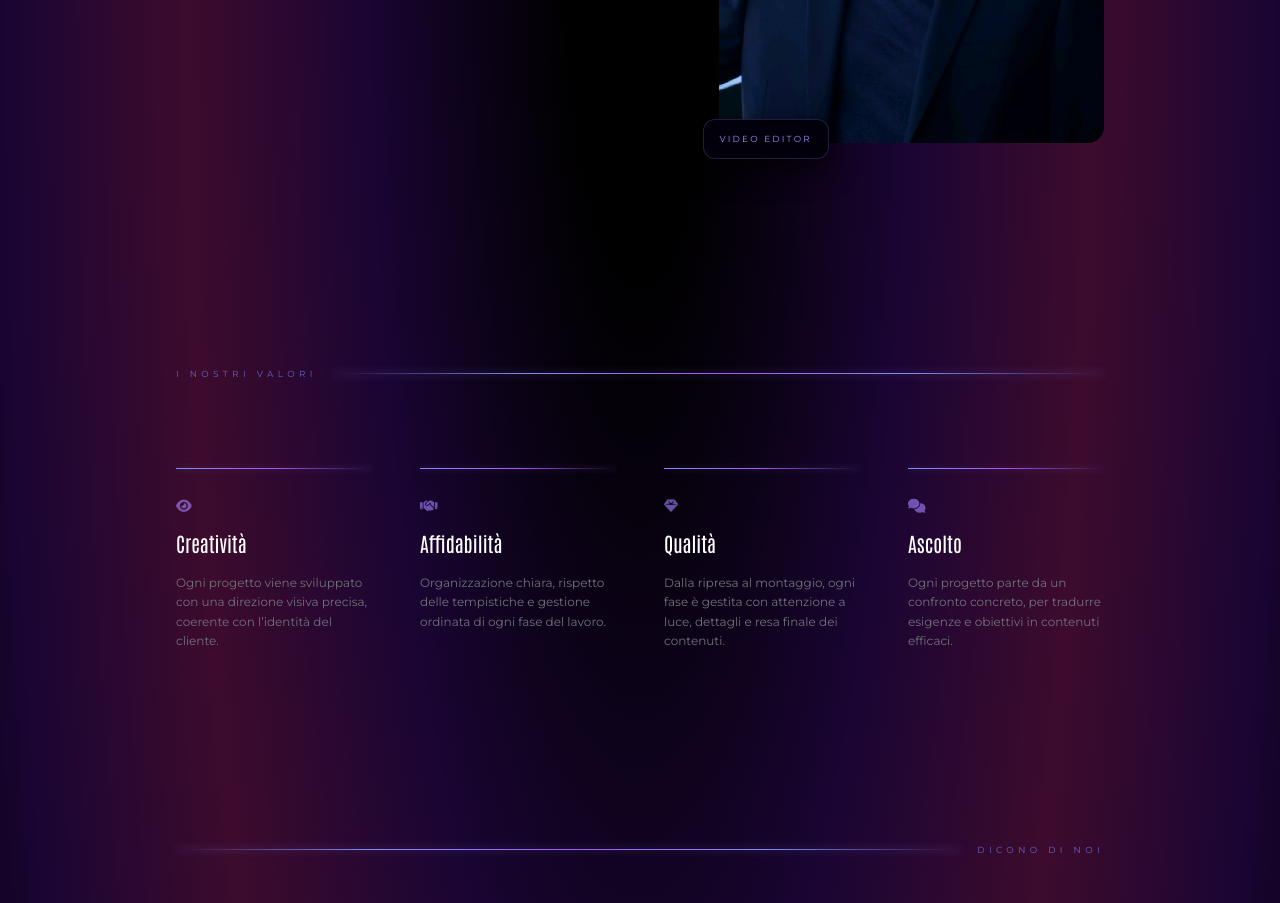
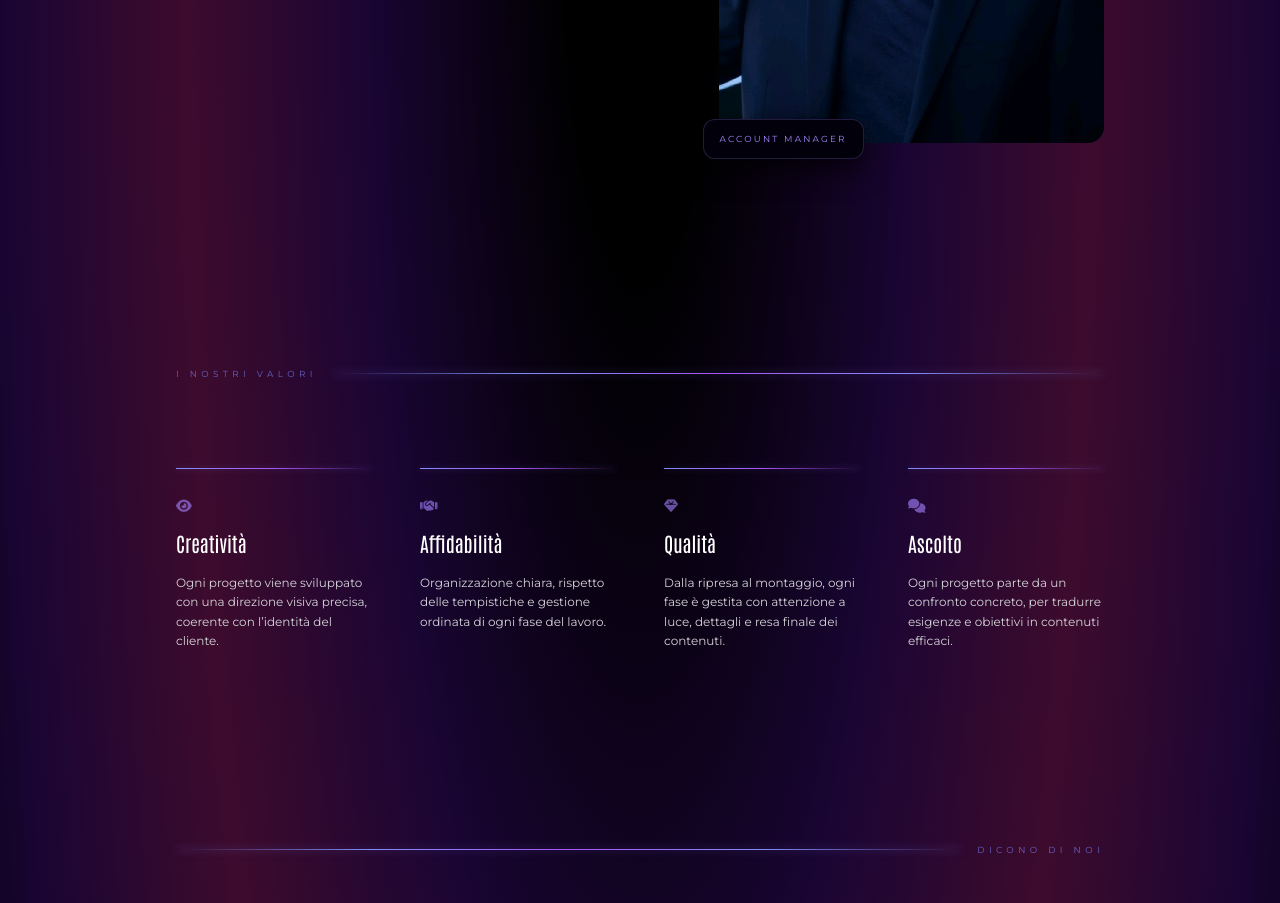
Before and after one commit to alelodato/future-frames-next, a Next.js app: page /about in a window 1280 px wide. Shown: the part 2960-3863 px from the top of the page. Built offline with nearby package versions, Linux system fonts and the light colour scheme; no server answers; the database is empty.

Commit message:
modificato pagina about

```diff
--- a/src/app/about/page.jsx
+++ b/src/app/about/page.jsx
@@ -234,7 +234,9 @@ export default function About() {
         <div className="py-6 px-6 md:px-12">
           <div className="max-w-3xl mx-auto text-center space-y-4">
             <p className="font-antonio text-4xl md:text-4xl lg:text-6xl text-zinc-300 leading-snug italic">
-              "Ogni frame è una scelta. Noi scegliamo con cura."
+              "Ogni frame è una scelta.
+              <br />
+              Noi scegliamo con cura."
             </p>
             <p className="font-montserrat text-[0.6rem] uppercase tracking-[0.4em] text-indigo-400/60">Future Frames</p>
           </div>
@@ -271,7 +273,7 @@ export default function About() {
                   className="w-full h-full object-cover object-[50%_25%] transition duration-700 hover:scale-[1.03]" />
               </div>
               <div className="absolute -bottom-4 -left-4 rounded-xl border border-violet-400/20 bg-[#02010b] px-4 py-3 shadow-[0_8px_30px_rgba(0,0,0,0.8)]">
-                <p className="font-montserrat text-[0.55rem] uppercase tracking-[0.25em] text-violet-400">Video Editor</p>
+                <p className="font-montserrat text-[0.55rem] uppercase tracking-[0.25em] text-violet-400">Account Manager</p>
               </div>
             </div>
           </FadeReveal>
@@ -293,7 +295,7 @@ export default function About() {
                     style={{ background: "linear-gradient(to right, #818cf8, #a855f7, transparent)", boxShadow: "0 0 6px rgba(129,140,248,0.4)" }} />
                   <i className={`${v.icon} text-violet-400/60 text-sm`} />
                   <h4 className="font-antonio text-xl text-white">{v.title}</h4>
-                  <p className="font-montserrat text-xs leading-relaxed text-zinc-500">{v.text}</p>
+                  <p className="font-montserrat text-xs leading-relaxed text-zinc-300">{v.text}</p>
                 </div>
               </FadeReveal>
             ))}
```
